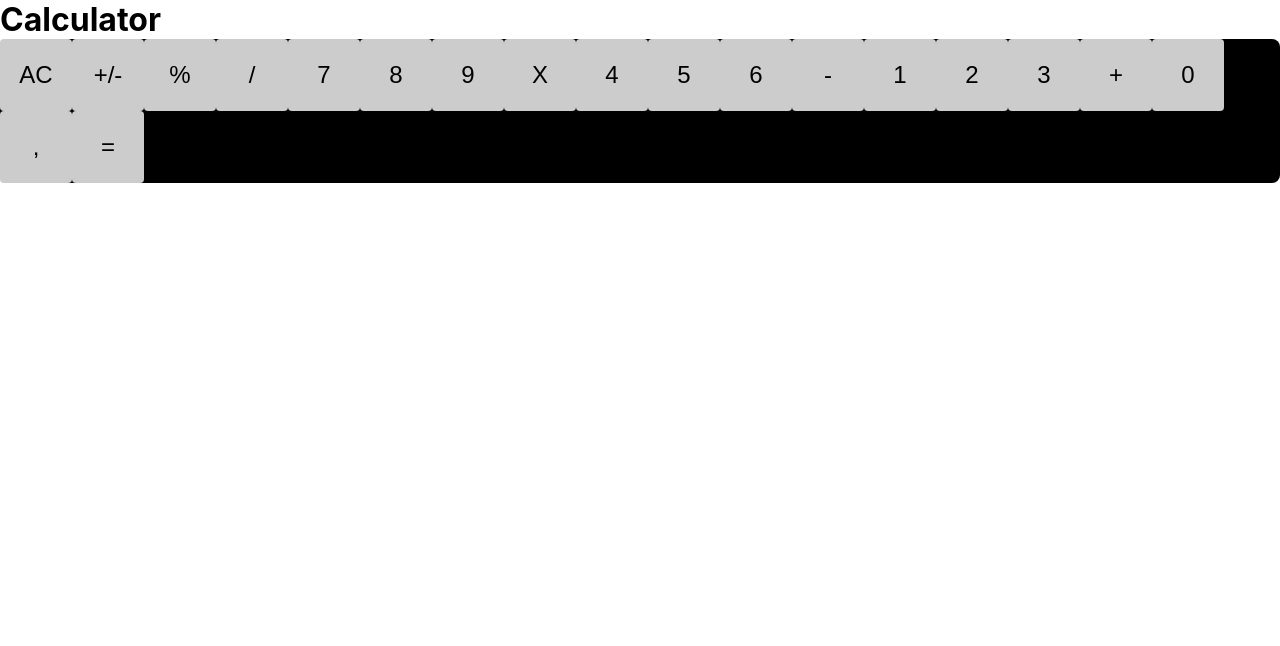
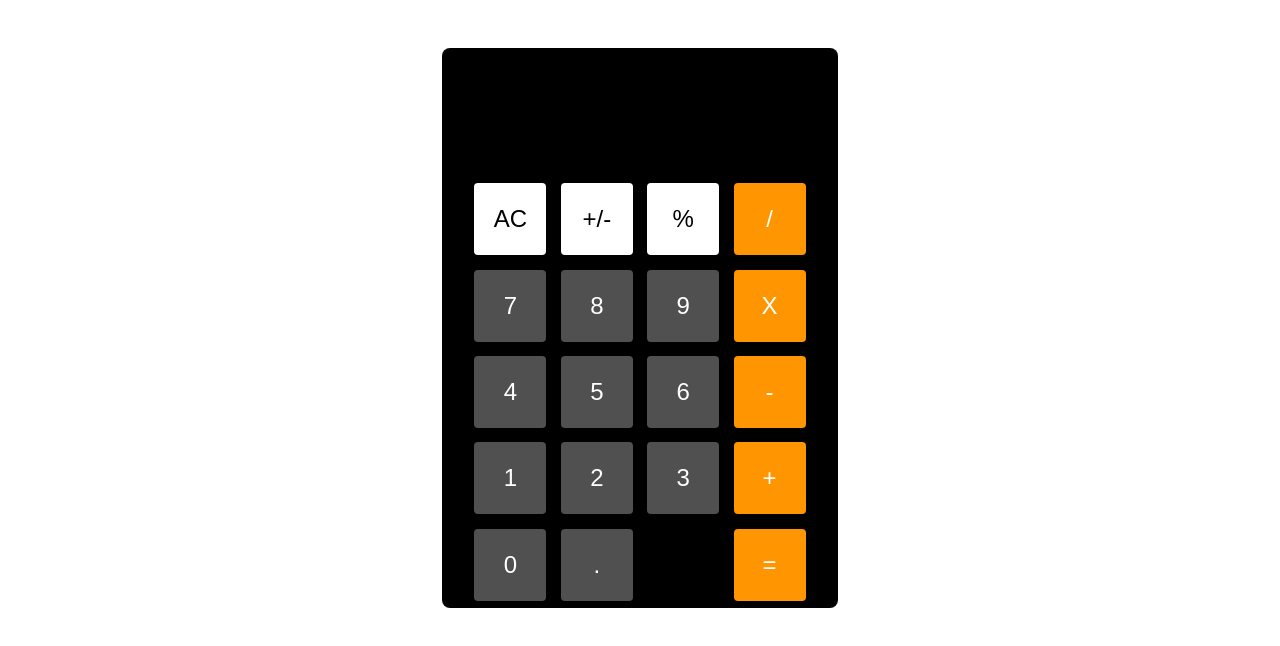
Before and after one commit to RagZark/Calculadora, a React (Create React App) app: page / in a window 1280 px wide. Shown: the top 646 px of the page. Built offline with nearby package versions, Linux system fonts and the light colour scheme.

Commit message:
Estilização das teclas

```diff
--- a/package.json
+++ b/package.json
@@ -3,6 +3,9 @@
   "version": "0.1.0",
   "private": true,
   "dependencies": {
+    "@emotion/react": "^11.13.3",
+    "@emotion/styled": "^11.13.0",
+    "@mui/material": "^6.1.3",
     "@testing-library/jest-dom": "^5.17.0",
     "@testing-library/react": "^13.4.0",
     "@testing-library/user-event": "^13.5.0",
--- a/src/App.js
+++ b/src/App.js
@@ -5,7 +5,6 @@ import Calculator from './components/Calculator';
 function App() {
   return (
     <div className='App'>
-      <h1>Calculator</h1>
       <Calculator/>
     </div>
   );
--- a/src/components/Calculator.css
+++ b/src/components/Calculator.css
@@ -1,6 +1,11 @@
 .wrapper{
+    padding-top: 8rem;
+    margin-top: 3rem;
     background-color: #000;
     border-radius: 8px;
+    display: flex;
+    flex-wrap: wrap;
+    justify-content: center;
 }
 
 button{
@@ -8,10 +13,29 @@ button{
     width: 3em;
     font-size: 1.5em;
     border-radius: 4px;
+    margin: 0.3em;
     border: none;
-    background-color: #cccccc;
 }
 
 button:hover{
     cursor: pointer;
 }
+
+.gray{
+    background-color: #505050;
+    color: white;
+}
+
+.white{
+    background-color: #FFFFFF;
+    color: black;
+}
+
+.orange{
+    background-color: #FF9500;
+    color: white;
+}
+
+.hidden{
+    visibility: hidden;
+}
--- a/src/components/Calculator.jsx
+++ b/src/components/Calculator.jsx
@@ -1,23 +1,37 @@
 import React from "react";
-import './Calculator.css'
+import './Calculator.css';
+import { Container } from "@mui/material";
 
 const Calculator = () => {
-    const buttonValues = ["AC", "+/-", "%", "/", 7, 8, 9, "X", 4, 5, 6, "-", 1, 2, 3, "+", 0, ",", "="]
-    const changeSign = (num) => {
-        if(num !== 0){
-            console.log(-num)
+    const buttonValues = ["AC", "+/-", "%", "/", 7, 8, 9, "X", 4, 5, 6, "-", 1, 2, 3, "+", 0, ".", "ç", "="];
+
+    const colorKeys = (key) => {
+        switch (true) {
+            case (key >= 0 && key <= 9 ) || key === ".":
+                return "gray";
+            case key === "AC" || key === "+/-" || key === "%":
+                return "white";
+            case key === "ç":
+                return "hidden"
+            default:
+                return "orange";
         }
-    }
-    changeSign(-buttonValues[4])
-
-
+    };
 
     return (
-        <div className="wrapper">
-            {buttonValues.map((element, index) => (
-                <button key={index}>{element}</button>
-            ))}
-        </div>
+        <Container maxWidth="xs">
+            <div className="wrapper">
+                {buttonValues.map((element, index) => (
+                    <button
+                        key={index}
+                        className={colorKeys(element)}
+                    >
+                        {element}
+                    </button>
+                ))}
+            </div>
+        </Container>
     );
-}
-export default Calculator
+};
+
+export default Calculator;
```
Also changed, not shown: 1 other file (tests, documents, lock files or other folders).
